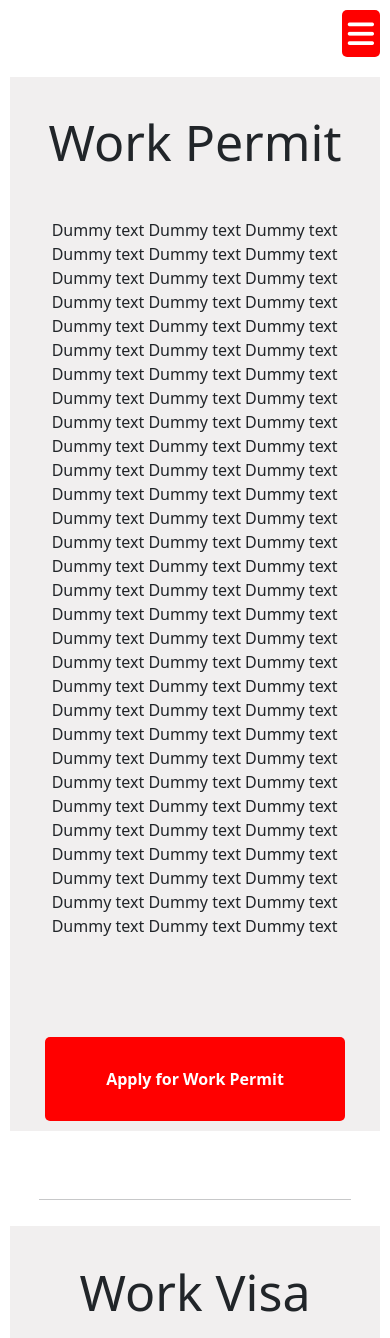
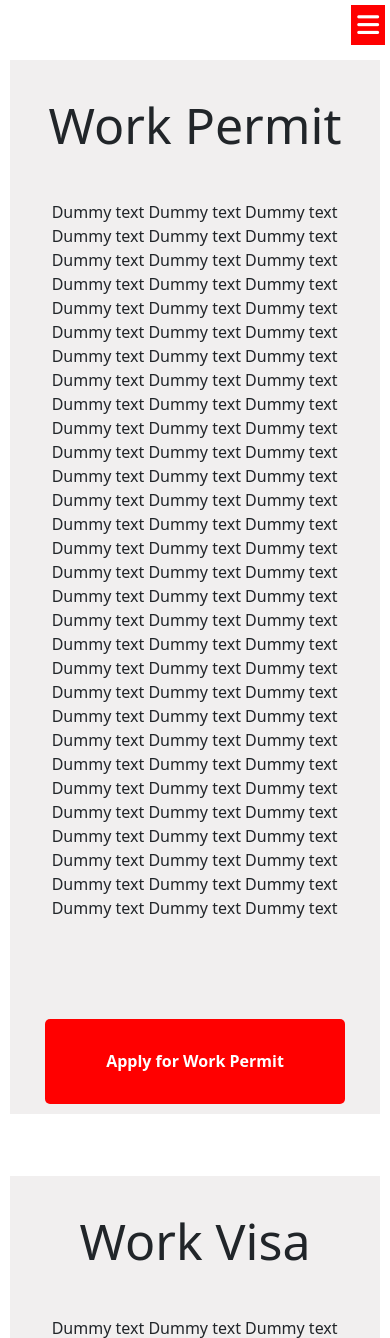
Before and after one commit to classAnon/site_project, a PHP site: page /services.html in a window 390 px wide. Shown: the top 1338 px of the page. Run offline with PHP 8.4, Linux system fonts and the light colour scheme; some libraries are stand-ins or nearby versions.

Commit message:
new commits

```diff
--- a/services.css
+++ b/services.css
@@ -179,8 +179,8 @@ select:focus{
         border: 0;
         background-color: red;
         color: white;
-        font-size: 30px;
-        margin: 10px;
+        font-size: 25px;
+        margin: 5px;
         align-self: flex-end;
     }
 
--- a/services.html
+++ b/services.html
@@ -78,9 +78,6 @@
             </div>
         </div>
     </section>
-    <div class="hr">
-        <hr>
-    </div>
 
     <section class="about-container" id="about">
         <div class="about-us">
@@ -104,9 +101,7 @@
             </div>
         </div>
     </section>
-    <div class="hr">
-        <hr>
-    </div>
+
 
     <section class="about-container" id="about">
         <div class="about-us">
@@ -130,9 +125,7 @@
             </div>
         </div>
     </section>
-    <div class="hr">
-        <hr>
-    </div>
+
 
     <section class="about-container" id="about">
         <div class="about-us">
@@ -156,9 +149,7 @@
             </div>
         </div>
     </section>
-    <div class="hr">
-        <hr>
-    </div>
+
 
     <section class="about-container" id="about">
         <div class="about-us">
@@ -182,9 +173,7 @@
             </div>
         </div>
     </section>
-    <div class="hr">
-        <hr>
-    </div>
+
 
     <section class="about-container" id="about">
         <div class="about-us">
--- a/styles.css
+++ b/styles.css
@@ -417,11 +417,10 @@ li a:hover{
     .hamburger{
         display: block;
         border: 0;
-        border-radius: 5px;
-        background-color: transparent;
+        background-color: red;
         color: white;
-        font-size: 20px;
-        margin: 10px;
+        font-size: 25px;
+        margin: 5px;
         align-self: flex-end;
     }
 
```
